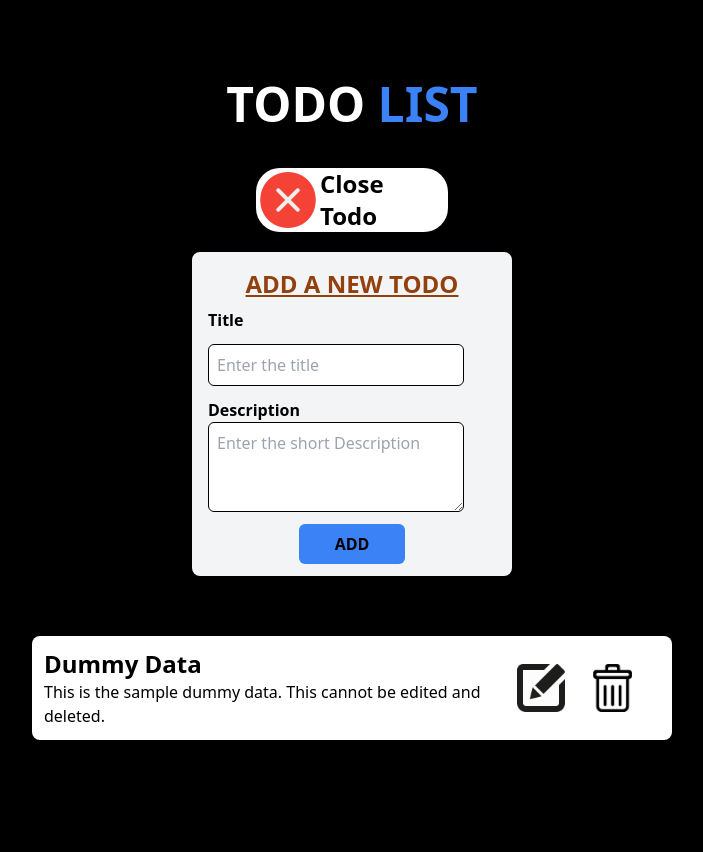
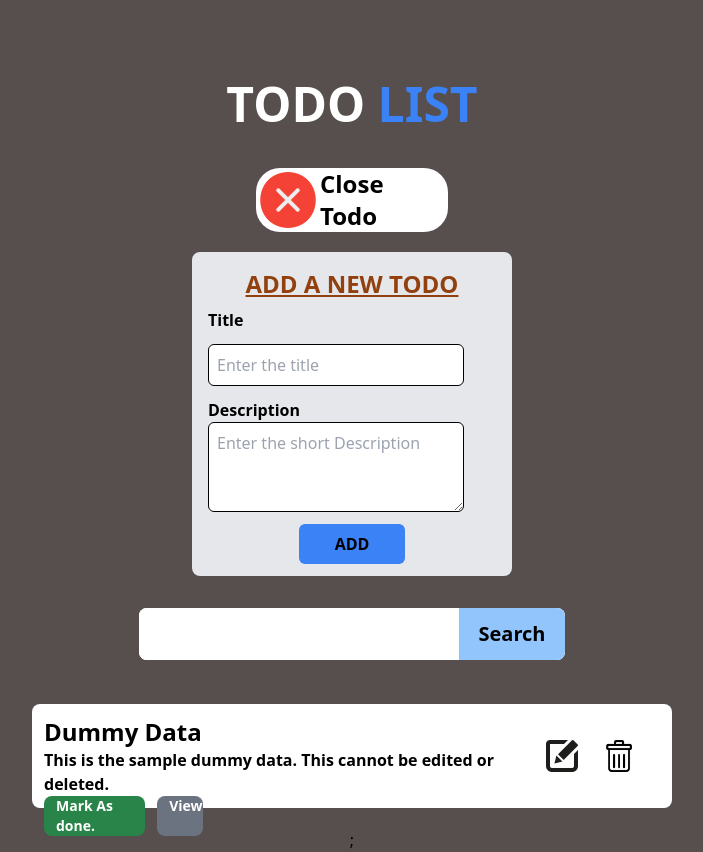
Before and after one commit to Alpharex121/TodoList, a React (Create React App) app: page / in a window 1280 px wide. Both pictures are taken after a click on the element "Add Todo". Shown: the whole page, without its empty margins (288-991 px from the left). Before the commit the page ends 800 px from the top, so only its background shows below. Built offline with nearby package versions, Linux system fonts and the light colour scheme.

Commit message:
Added search feature

```diff
--- a/src/App.js
+++ b/src/App.js
@@ -4,11 +4,17 @@ import React from "react";
 import Homepage from "./components/Homepage";
 import { ToastContainer } from "react-toastify";
 import "react-toastify/dist/ReactToastify.css";
+import ViewTodo from "./components/ViewTodo";
 
+//CREATED A ROUTING USING BROWSER ROUTER.
 const browerRouter = createBrowserRouter([
   {
     path: "/",
     element: <Homepage />,
+  },
+  {
+    path: "/view/:todoId",
+    element: <ViewTodo />,
   },
 ]);
 
--- a/src/Data/dummyData.json
+++ b/src/Data/dummyData.json
@@ -1,5 +1,5 @@
 [{
     "title": "Dummy Data",
-    "Description" : "This is the sample dummy data. This cannot be edited and deleted."
+    "Description" : "This is the sample dummy data. This cannot be edited or deleted."
 }
 ]
--- a/src/components/AddTodo.js
+++ b/src/components/AddTodo.js
@@ -6,6 +6,9 @@ const AddTodo = () => {
   const [data, setData] = useState(
     JSON.parse(localStorage.getItem("todoData"))
   );
+
+  //Logic for add new Task in a todo List.
+  // Extracting title and description from form -> retrieving data from local storage -> update data state with localStorage data -> push new form data to the array and push it back to the localStorage -> Triggering "storage event to update data in main component."
   const handleOnSubmit = (e) => {
     e.preventDefault();
     const title = e.target.title.value;
@@ -17,6 +20,8 @@ const AddTodo = () => {
     stored.push(todoData);
     localStorage.setItem("todoData", JSON.stringify(stored));
     window.dispatchEvent(new Event("storage"));
+
+    //Success toast message
     toast.success("New task added!", {
       position: "top-right",
       theme: "colored",
@@ -24,10 +29,11 @@ const AddTodo = () => {
     });
   };
 
+  // Add Task box UI.
   return (
     <>
       <form
-        className="text-black mt-5 h-1/2 bg-gray-100 w-[25vw] rounded-lg flex flex-col "
+        className=" text-black mt-5 h-1/2 bg-gray-200 w-[70vw] sm:w-[25vw] rounded-lg flex flex-col "
         onSubmit={handleOnSubmit}
       >
         <h1 className="font-bold mt-[2vh] mb-[1vh] text-2xl underline mx-auto text-amber-800">
--- a/src/components/DummyData.js
+++ b/src/components/DummyData.js
@@ -4,9 +4,10 @@ import editLogo from "../assests/edit.png";
 import deleteLogo from "../assests/delete.png";
 import dummyData from "../Data//dummyData.json";
 
+//Dummy Hardcoded data UI.
 const DummyData = () => {
   return (
-    <li className="h-[13vh] m-5 bg-white rounded-lg w-[100%] p-3 flex">
+    <li className="sm:h-[13vh] m-5 mt-1 bg-white rounded-lg w-[100%] p-3  flex">
       <TodoBox
         title={dummyData[0].title}
         decsription={dummyData[0].Description}
@@ -15,12 +16,12 @@ const DummyData = () => {
         <img
           src={editLogo}
           alt=""
-          className="h-[60%]  my-auto   cursor-pointer"
+          className="h-[30%] sm:h-[40%]  my-auto   cursor-pointer"
         />
         <img
           src={deleteLogo}
           alt=""
-          className="h-[60%] mx-7 my-auto cursor-pointer"
+          className="h-[30%] sm:h-[40%] mx-7 my-auto cursor-pointer"
         />
       </div>
     </li>
--- a/src/components/EditTodo.js
+++ b/src/components/EditTodo.js
@@ -6,6 +6,8 @@ const EditTodo = ({ title, description, index }) => {
   const [data, setData] = useState(
     JSON.parse(localStorage.getItem("todoData"))
   );
+
+  //Logic to handle edit of task. Taking the new values and updating the old array data with the new data entered. After Updating, pushing it to local storage and triggering a "storage" event to update the data in main component.
   const handleOnSubmit = (e) => {
     e.preventDefault();
     const newTitle = e.target.title.value;
@@ -14,16 +16,20 @@ const EditTodo = ({ title, description, index }) => {
     data[index].description = newDescription;
     localStorage.setItem("todoData", JSON.stringify(data));
     window.dispatchEvent(new Event("storage"));
+
+    //Toaster Notification
     toast.success("Task edited successfully!", {
       position: "top-right",
       theme: "colored",
       autoClose: 1000,
     });
   };
+
+  //Edit Box frontend.
   return (
     <>
       <form
-        className="text-black  h-1/2 bg-white w-[25vw] rounded-lg border border-black-300 mt-1 flex flex-col "
+        className="text-black  h-1/2 bg-gray-200 w-[60vw] sm:w-[25vw] rounded-lg border border-black-300 mt-1 flex flex-col "
         onSubmit={handleOnSubmit}
       >
         <h1 className="font-bold mt-[2vh] mb-[1vh] text-2xl underline mx-auto text-amber-800">
--- a/src/components/Homepage.js
+++ b/src/components/Homepage.js
@@ -9,20 +9,25 @@ import DummyData from "./DummyData";
 import EditTodo from "./EditTodo";
 import { toast } from "react-toastify";
 const Homepage = () => {
+  //Initialized various useState to keep track of AddTask, EditTask box state.
   const [openAddtodo, setOpenAddtodo] = useState(false);
   const [isAddopen, setIsAddOpen] = useState(false);
   const [isEditOpen, setIsEditOpen] = useState(false);
+  const [showDummyData, setShowDummyData] = useState(true);
   const [editId, setEditId] = useState();
 
+  //Retrieving the data from local state for mapping.
   const [data, setData] = useState(
     JSON.parse(localStorage.getItem("todoData"))
   );
 
+  //Function to handle AddTask box state.
   const handleOpen = () => {
     setIsAddOpen(!isAddopen);
     setOpenAddtodo(!openAddtodo);
   };
 
+  //Functon to handle DeleteButton. It takes data from local storage -> and loop through data ->if index found it slice the array -> push back updated data to localStorage
   const handleDelete = (index) => {
     var newData = JSON.parse(localStorage.getItem("todoData"));
     for (var i = 0; i < index || i < data.length; i++) {
@@ -40,7 +45,24 @@ const Homepage = () => {
     }
   };
 
+  const handleSearch = (e) => {
+    e.preventDefault();
+    const searchTodo = e.target.searchTodo.value;
+    const origionalData = JSON.parse(localStorage.getItem("todoData"));
+    if (!searchTodo) {
+      origionalData && setData(origionalData);
+      setShowDummyData(true);
+    } else {
+      const searchResult = origionalData.filter((dataa) =>
+        dataa.title.toLowerCase().includes(searchTodo.toLowerCase())
+      );
+      setShowDummyData(false);
+      searchResult.length == 0 ? setData(null) : setData(searchResult);
+    }
+  };
+
   useEffect(() => {
+    //Added EventListener which listen to the event "storage" which is used by useEffect to continuously monitor change in localStorage and update the data.
     const addData = () => {
       const newData = JSON.parse(localStorage.getItem("todoData"));
       setIsAddOpen(false);
@@ -55,18 +77,19 @@ const Homepage = () => {
     };
   }, []);
 
+  //Page frontend started.
   return (
     <>
       <div
         id="main-bg"
-        className="bg-black h-full w-full flex  flex-col items-center  "
+        className=" h-full w-full flex  flex-col items-center  "
       >
         <h1 className="font-bold mt-[10vh] text-5xl text-white">
           TODO <span className="text-blue-500">LIST </span>
         </h1>
         <div
           id="addTask"
-          className="bg-white h-[8vh] w-[15vw] rounded-3xl justify-around flex mt-[5vh] cursor-pointer select-none "
+          className="bg-white h-[8vh] s-[70%]  md:w-[35vw] lg:w-[25%] xl:w-[15%] rounded-3xl justify-around flex mt-[5vh] cursor-pointer select-none "
           onClick={handleOpen}
         >
           {isAddopen ? (
@@ -85,28 +108,47 @@ const Homepage = () => {
             </>
           )}
         </div>
+        {/* Checking is isAddOpen state is true -> if true -> show the addTask card */}
         {openAddtodo && <AddTodo />}
-        <div className="w-1/2 h-full mt-10 flex flex-col items-center  rounded-lg relative">
-          <DummyData />
+        <form
+          action=""
+          onSubmit={handleSearch}
+          className="bg-red-100 w-1/3 mt-8 rounded-lg flex justify-between "
+        >
+          <div className=" w-full bg-green-100  flex justify-between rounded-lg">
+            <input
+              type="text"
+              name="searchTodo"
+              className=" bg-white rounded-l-lg p-3 w-[75%] focus:outline-none"
+            />
+            <button className=" w-[25%] font-bold text-xl bg-blue-300 p-3 rounded-r-lg">
+              Search
+            </button>
+          </div>
+        </form>
+        <div className=" w-[80%] sm:w-[80vw] md:w-50%  md:w-[50vw] h-full mt-10 flex flex-col items-center  rounded-lg relative">
+          {/* Hardcoded Dummy Data */}
+          {showDummyData && <DummyData />}
+          {/* Mapping the data */}
+          {!data && !showDummyData && (
+            <h1 className="font-bold text-3xl">NO RESULT FOUND!</h1>
+          )}
           {data &&
             data.map((todos, index) => {
               return (
-                <>
-                  <li
-                    key={index}
-                    className="h-[13vh] m-5  bg-white rounded-lg w-[100%] p-3 flex"
-                  >
+                <li key={index} className="w-full list-none bg m-2 sm:m-2">
+                  <div className="sm:h-[13vh]  mb-5  bg-white  rounded-lg w-[100%]  p-3 flex">
                     <TodoBox
                       title={todos.title}
                       decsription={todos.description}
-                      key={index}
                     />
-                    <div className="flex w-[25%] justify-end ">
+                    <div className="flex w-[30%]  justify-end ">
+                      {/* Logic to show cross image or edit image. if edit box is open  -> cross image -> else edit image */}
                       {isEditOpen && editId === index ? (
                         <img
                           src={crossSymbol}
                           alt=""
-                          className="h-[60%]  my-auto   cursor-pointer"
+                          className="h-[30%] sm:h-[50%]   my-auto   cursor-pointer"
                           onClick={() => {
                             if (editId !== index) {
                               setIsEditOpen(true);
@@ -121,7 +163,7 @@ const Homepage = () => {
                         <img
                           src={editLogo}
                           alt=""
-                          className="h-[60%]  my-auto   cursor-pointer"
+                          className="h-[30%] sm:h-[40%] my-auto  cursor-pointer"
                           onClick={() => {
                             if (editId !== index) {
                               setIsEditOpen(true);
@@ -137,21 +179,23 @@ const Homepage = () => {
                       <img
                         src={deleteLogo}
                         alt=""
-                        className="h-[60%] mx-7 my-auto cursor-pointer"
+                        className="h-[30%] sm:h-[40%] mx-7 my-auto cursor-pointer"
                         onClick={() => handleDelete(index)}
                       />
                     </div>
-                  </li>
+                  </div>
+
+                  {/* Showing only the component whose index matched the clicked index. */}
                   {isEditOpen && editId === index && (
-                    <li key={index} className="float-right ml-auto ">
+                    <div className="float-right ml-auto ">
                       <EditTodo
                         title={data[index].title}
                         description={data[index].description}
                         index={index}
                       />
-                    </li>
+                    </div>
                   )}
-                </>
+                </li>
               );
             })}
         </div>
--- a/src/components/TodoBox.js
+++ b/src/components/TodoBox.js
@@ -1,11 +1,24 @@
 import React from "react";
 
-const TodoBox = ({ title, decsription }) => {
+// structure and styling of list box.
+const TodoBox = ({ title, decsription, isCompleted }) => {
   return (
     <>
-      <div className="w-[80%]">
+      <div className="w-[80%] mr-3  ">
         <h1 className="font-bold text-2xl ">{title}</h1>
-        <h4>{decsription}</h4>
+        <h4 className="font-semibold">
+          {decsription.length > 70
+            ? decsription.slice(0, 70) + "......"
+            : decsription.slice(0, 70)}
+        </h4>
+        <div className="flex ">
+          <h1 className="cursor-pointer w-[22%] rounded-lg text-sm font-semibold text-white bg-[#288449] px-3 mr-3">
+            Mark As done.
+          </h1>
+          <h1 className="cursor-pointer w-[10%] rounded-lg text-sm text-white font-semibold bg-gray-500 px-3 ">
+            View
+          </h1>
+        </div>
       </div>
     </>
   );
--- /dev/null
+++ b/src/components/ViewTodo.js
@@ -0,0 +1,7 @@
+import React from "react";
+
+const ViewTodo = () => {
+  return <div>ViewTodo</div>;
+};
+
+export default ViewTodo;
--- a/src/index.css
+++ b/src/index.css
@@ -2,5 +2,5 @@
 @tailwind components;
 @tailwind utilities;
 body {
-  background-color: black;
+  background-color: #574e4e;
 }
```
